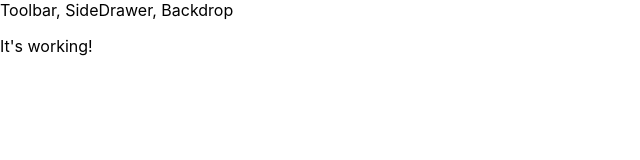
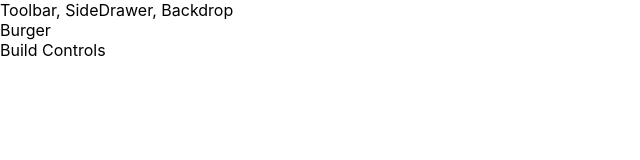
Before and after one commit to nahux/burger_builder, a React app: page / in a window 1280 px wide. Shown: the top 160 px of the page, without its empty margins (0-640 px from the left). Built offline with nearby package versions, Linux system fonts and the light colour scheme.

Commit message:
Added BurgerBuilder component and fixed css modules configuration

```diff
--- a/config/webpack.config.dev.js
+++ b/config/webpack.config.dev.js
@@ -278,6 +278,8 @@
             exclude: cssModuleRegex,
             use: getStyleLoaders({
               importLoaders: 1,
+              modules: true,
+              localIdentName: '[name]__[local]__[hash:base64:5]'
             }),
           },
           // Adds support for CSS Modules (https://github.com/css-modules/css-modules)
@@ -287,8 +289,7 @@
             use: getStyleLoaders({
               importLoaders: 1,
               modules: true,
-              getLocalIdent: getCSSModuleLocalIdent,
-              localIdentName: '[name]__[local]__[hash:base64:5]'
+              getLocalIdent: getCSSModuleLocalIdent
             }),
           },
           // Opt-in support for SASS (using .scss or .sass extensions).
--- a/config/webpack.config.prod.js
+++ b/config/webpack.config.prod.js
@@ -349,7 +349,9 @@
             exclude: cssModuleRegex,
             loader: getStyleLoaders({
               importLoaders: 1,
+              modules: true,
               sourceMap: shouldUseSourceMap,
+              localIdentName: '[name]__[local]__[hash:base64:5]'
             }),
             // Don't consider CSS imports dead code even if the
             // containing package claims to have no side effects.
@@ -365,8 +367,7 @@
               importLoaders: 1,
               sourceMap: shouldUseSourceMap,
               modules: true,
-              getLocalIdent: getCSSModuleLocalIdent,
-              localIdentName: '[name]__[local]__[hash:base64:5]'
+              getLocalIdent: getCSSModuleLocalIdent
             }),
           },
           // Opt-in support for SASS. The logic here is somewhat similar
--- a/src/App.js
+++ b/src/App.js
@@ -1,12 +1,13 @@
 import React, { Component } from 'react';
 import Layout from './components/Layout/Layout';
+import Burger from './containers/BurgerBuilder/BurgerBuilder';
 
 class App extends Component {
   render() {
     return (
       <div>
         <Layout>
-          <p>It's working!</p>
+          <Burger/>
         </Layout>
       </div>
     );
--- /dev/null
+++ b/src/components/Layout/Layout.css
@@ -0,0 +1,3 @@
+.Content {
+	margin-top: 16px;
+}
--- a/src/components/Layout/Layout.js
+++ b/src/components/Layout/Layout.js
@@ -1,10 +1,11 @@
 import React, { Component } from 'react';
+import classes from './Layout.css';
 import Aux from '../../hoc/Auxiliary';
 
 const layout = (props) => (
 	<Aux>
 		<div>Toolbar, SideDrawer, Backdrop</div>
-		<main>
+		<main className={classes.Content}>
 			{props.children}
 		</main>
 	</Aux>
--- /dev/null
+++ b/src/containers/BurgerBuilder/BurgerBuilder.js
@@ -0,0 +1,13 @@
+import React, { Component } from 'react';
+import Aux from '../../hoc/Auxiliary';
+
+export default class BurgerBuilder extends Component {
+	render() {
+		return (
+			<Aux>
+				<div>Burger</div>
+				<div>Build Controls</div>
+			</Aux>
+		);
+	}
+}
```
